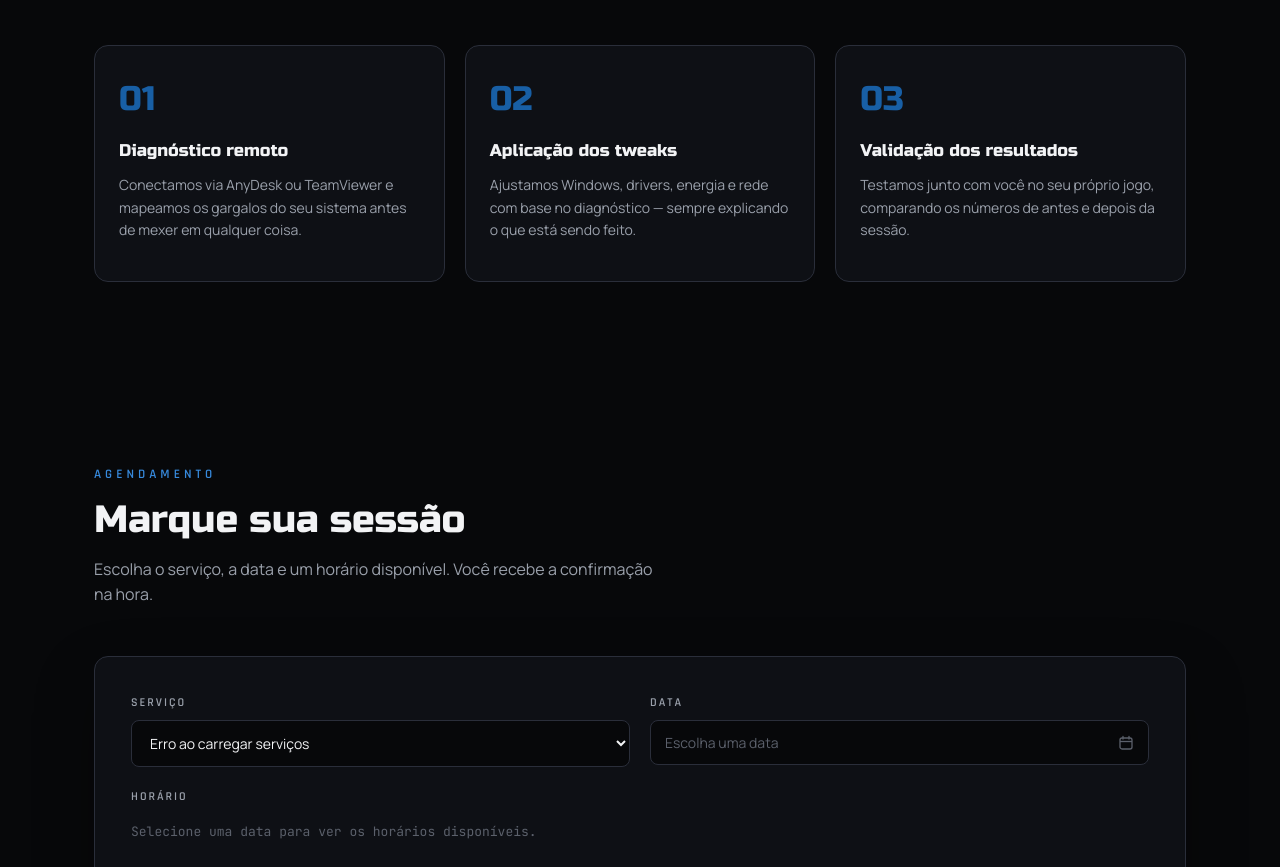
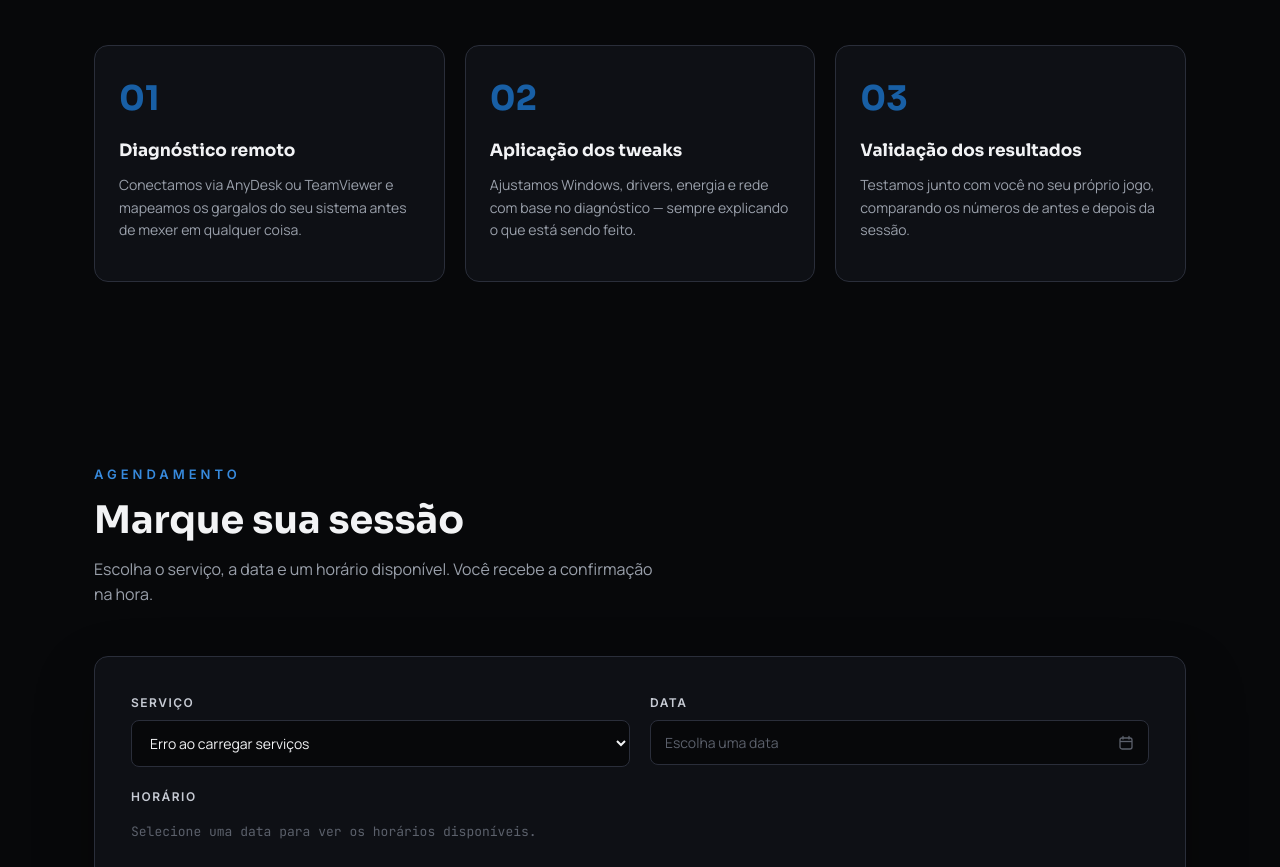
Before and after one commit to gmourafr/Btw-Tweaks, a website: page public/index.html in a window 1280 px wide. Shown: the part 1933-2800 px from the top of the page. Drawn offline with Linux system fonts and the light colour scheme; no server answers.

Commit message:
troca fontes para Sora + Inter e melhora contraste dos labels

```diff
--- a/public/css/style.css
+++ b/public/css/style.css
@@ -13,8 +13,10 @@
   --warn: #d97757;
   --radius: 14px;
   --radius-sm: 8px;
-  --font-display: 'Russo One', sans-serif;
-  --font-label: 'Rajdhani', sans-serif;
+  --font-display: 'Sora', sans-serif;
+  --font-label: 'Inter', sans-serif;
+  --font-logo-primary: 'Russo One', sans-serif;
+  --font-logo-secondary: 'Rajdhani', sans-serif;
   --font-body: 'Manrope', sans-serif;
   --font-mono: 'JetBrains Mono', monospace;
   --maxw: 1140px;
@@ -65,7 +67,7 @@ a {
 
 h1, h2, h3 {
   font-family: var(--font-display);
-  font-weight: 400;
+  font-weight: 700;
   line-height: 1.15;
   margin: 0;
 }
@@ -153,7 +155,7 @@ header {
 }
 
 .logo {
-  font-family: var(--font-display);
+  font-family: var(--font-logo-primary);
   font-size: 20px;
   color: var(--blue);
   text-decoration: none;
@@ -164,7 +166,7 @@ header {
 
 .logo span {
   color: var(--text);
-  font-family: var(--font-label);
+  font-family: var(--font-logo-secondary);
   font-weight: 600;
   font-size: 12px;
   letter-spacing: 3px;
@@ -397,6 +399,7 @@ header {
 .credencial-numero {
   display: block;
   font-family: var(--font-display);
+  font-weight: 700;
   font-size: 22px;
   color: var(--blue);
   margin-bottom: 8px;
@@ -495,6 +498,7 @@ section {
 
 .processo-num {
   font-family: var(--font-display);
+  font-weight: 700;
   font-size: 34px;
   color: var(--blue-deep);
   display: block;
@@ -530,9 +534,9 @@ section {
   font-family: var(--font-label);
   font-weight: 600;
   font-size: 12px;
-  letter-spacing: 2px;
+  letter-spacing: 1.5px;
   text-transform: uppercase;
-  color: var(--text-muted);
+  color: #c7cbd4;
   margin-bottom: 8px;
 }
 
--- a/public/index.html
+++ b/public/index.html
@@ -8,7 +8,7 @@
 <link rel="icon" type="image/png" href="img/favicon.png">
 <link rel="preconnect" href="https://fonts.googleapis.com">
 <link rel="preconnect" href="https://fonts.gstatic.com" crossorigin>
-<link href="https://fonts.googleapis.com/css2?family=Russo+One&family=Rajdhani:wght@500;600;700&family=Manrope:wght@400;500;700&family=JetBrains+Mono:wght@400;500&display=swap" rel="stylesheet">
+<link href="https://fonts.googleapis.com/css2?family=Russo+One&family=Rajdhani:wght@500;600;700&family=Sora:wght@400;600;700;800&family=Inter:wght@400;500;600;700&family=Manrope:wght@400;500;700&family=JetBrains+Mono:wght@400;500&display=swap" rel="stylesheet">
 <link rel="stylesheet" href="css/style.css">
 </head>
 <body>
```
Also changed, not shown: public/admin.html (+2 -2 lines), public/confirmacao.html (+1 -1 lines), public/img/favicon.png.
